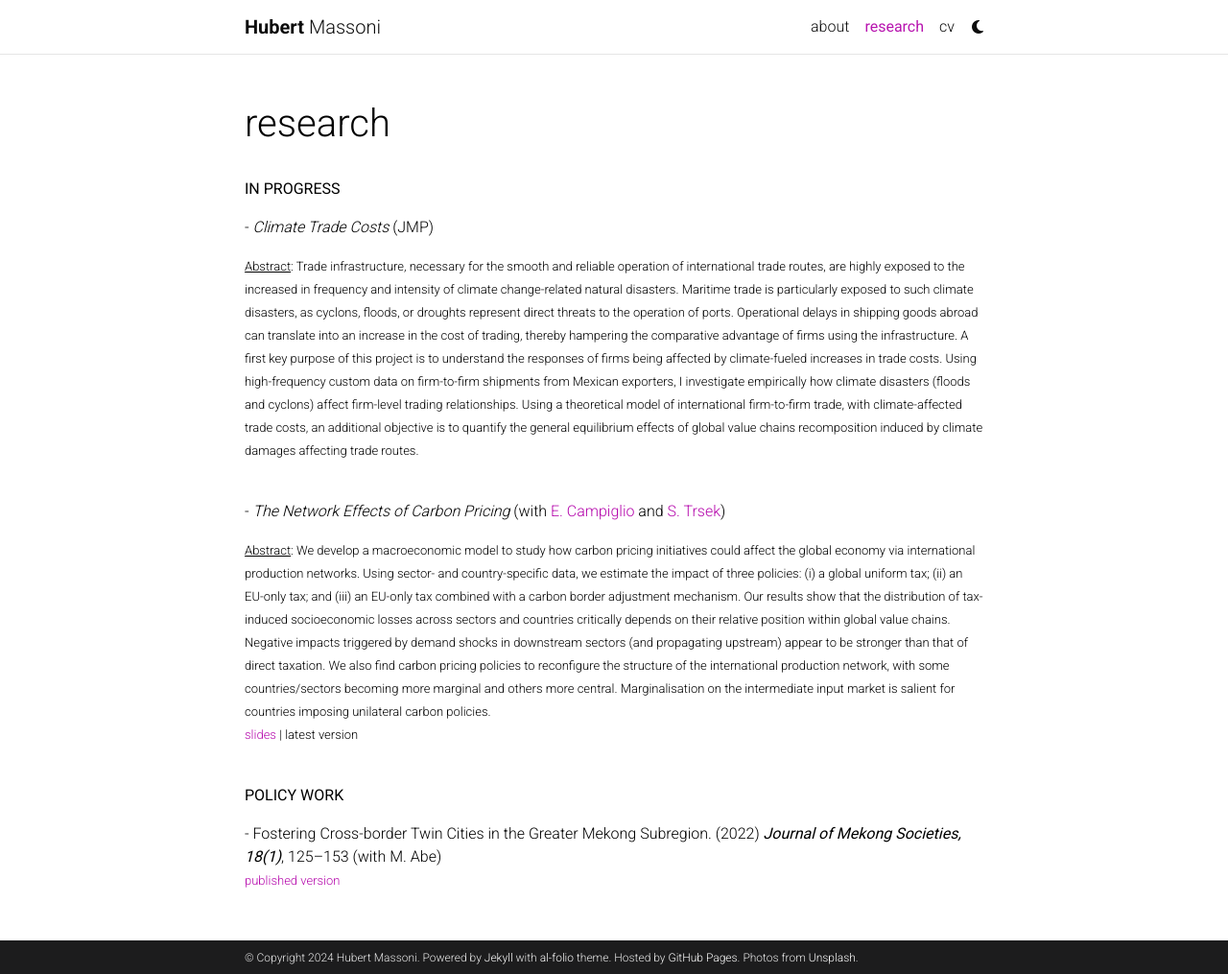
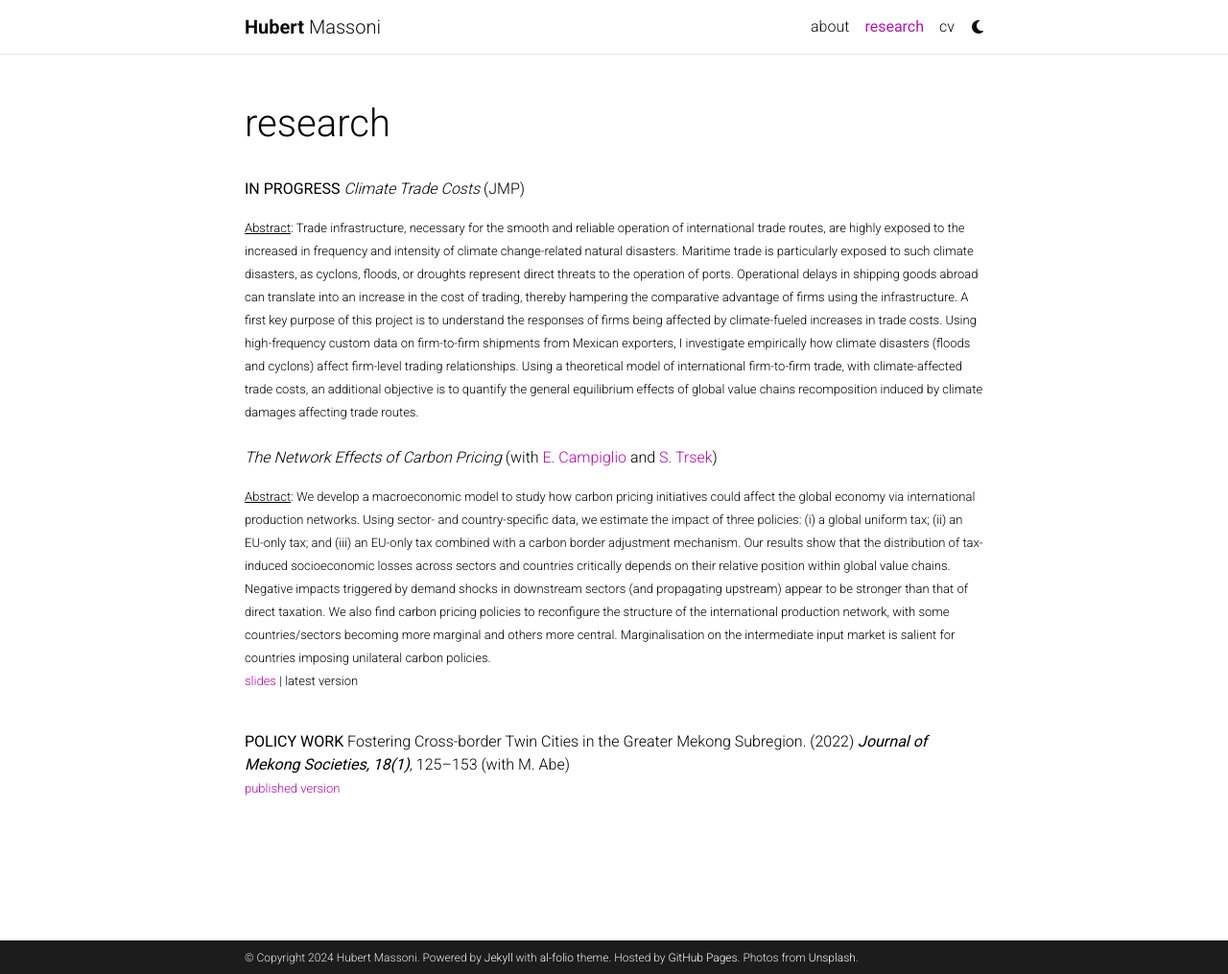
Before and after one commit to hubertmassoni/hubertmassoni.github.io, a Jekyll site: the page built from _pages/projects.md, in a window 1280 px wide and 1015 px high. Shown: the whole window at 96% size. Built offline with Jekyll 4.4.1, drawn with Linux system fonts in a browser that asks for light colours; comment, search, counter and statistics services are not loaded; a style sheet for code colours, icons or effects is not loaded.

```diff
--- a/_pages/projects.md
+++ b/_pages/projects.md
@@ -10,7 +10,7 @@ nav_order: 1
 
 <p> <b>IN PROGRESS</b>
 
-<p>- <em>Climate Trade Costs</em> (JMP)
+<em>Climate Trade Costs</em> (JMP)
 
 <p><font size="-1"><u>Abstract</u>: Trade infrastructure, necessary for the smooth and reliable operation of international trade routes, are highly exposed to the increased in frequency and intensity of climate change-related natural disasters. Maritime trade is particularly exposed to such climate disasters, as cyclons, floods, or droughts represent direct threats to the operation of ports. Operational delays in shipping goods abroad can translate into an increase in the cost of trading, thereby hampering the comparative advantage of firms using the infrastructure. A first key purpose of this project is to understand the responses of firms being affected by climate-fueled increases in trade costs. Using high-frequency custom data on firm-to-firm shipments from Mexican exporters, I investigate empirically how climate disasters (floods and cyclons) affect firm-level trading relationships. Using a theoretical model of international firm-to-firm trade, with climate-affected trade costs, an additional objective is to quantify the general equilibrium effects of global value chains recomposition induced by climate damages affecting trade routes.</font>
 
@@ -18,7 +18,7 @@ nav_order: 1
 
 <br>
 
-<p>- <em>The Network Effects of Carbon Pricing</em> (with <a href="https://sites.google.com/site/ecampiglio/">E. Campiglio</a> and <a href="https://research.wu.ac.at/en/persons/stefan-trsek-3">S. Trsek</a>)
+<em>The Network Effects of Carbon Pricing</em> (with <a href="https://sites.google.com/site/ecampiglio/">E. Campiglio</a> and <a href="https://research.wu.ac.at/en/persons/stefan-trsek-3">S. Trsek</a>)
 
 <p><font size="-1"><u>Abstract</u>: We develop a macroeconomic model to study how carbon pricing initiatives could affect the global economy via international production networks. Using sector- and country-specific data, we estimate the impact of three policies: (i) a global uniform tax; (ii) an EU-only tax; and (iii) an EU-only tax combined with a carbon border adjustment mechanism. Our results show that the distribution of tax-induced socioeconomic losses across sectors and countries critically depends on their relative position within global value chains. Negative impacts triggered by demand shocks in downstream sectors (and propagating upstream) appear to be stronger than that of direct taxation. We also find carbon pricing policies to reconfigure the structure of the international production network, with some countries/sectors becoming more marginal and others more central. Marginalisation on the intermediate input market is salient for countries imposing unilateral carbon policies. </font>
 
@@ -32,7 +32,7 @@ nav_order: 1
 
 <p> <b>POLICY WORK</b>
 
-<p>- Fostering Cross-border Twin Cities in the Greater Mekong Subregion. (2022) <b><i>Journal of Mekong Societies, 18(1)</i></b>, 125–153
+Fostering Cross-border Twin Cities in the Greater Mekong Subregion. (2022) <b><i>Journal of Mekong Societies, 18(1)</i></b>, 125–153
   (with M. Abe)
 
 <br>
```
